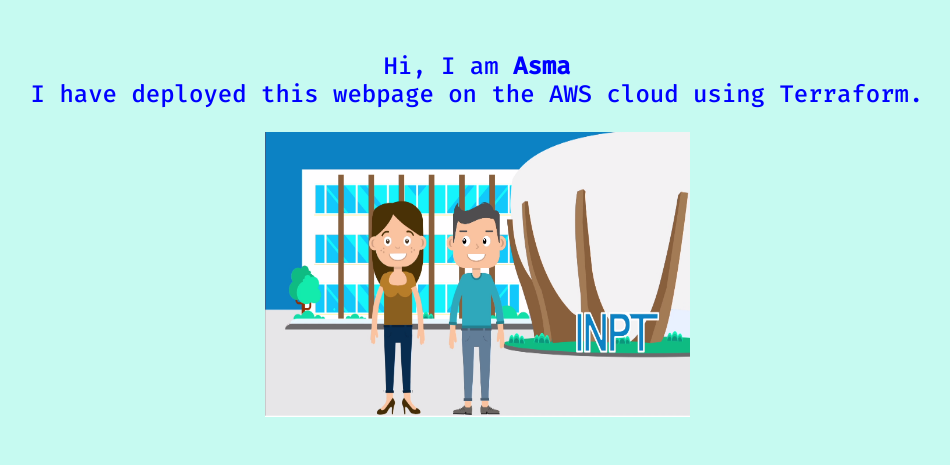
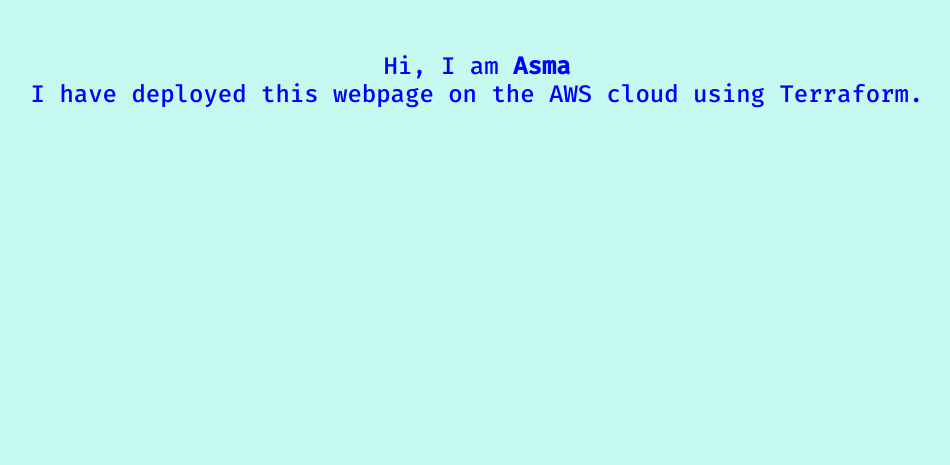
Before and after one commit to AsmaZag/page-php, a PHP site: page / in a window 1280 px wide. Shown: the part 335-800 px from the top of the page, without its empty margins (163-1113 px from the left). Run offline with PHP 8.4, Linux system fonts and the light colour scheme.

Commit message:
Update index.php

```diff
--- a/index.php
+++ b/index.php
@@ -266,6 +266,6 @@
 		<?php echo $deploymentInfo; ?>
 	</p>
 
-	<center><img src="/Profile.jpg" style="width: 425px; height: 285px; align-content: center;"></center>
+
 </body>
 </html>
```
